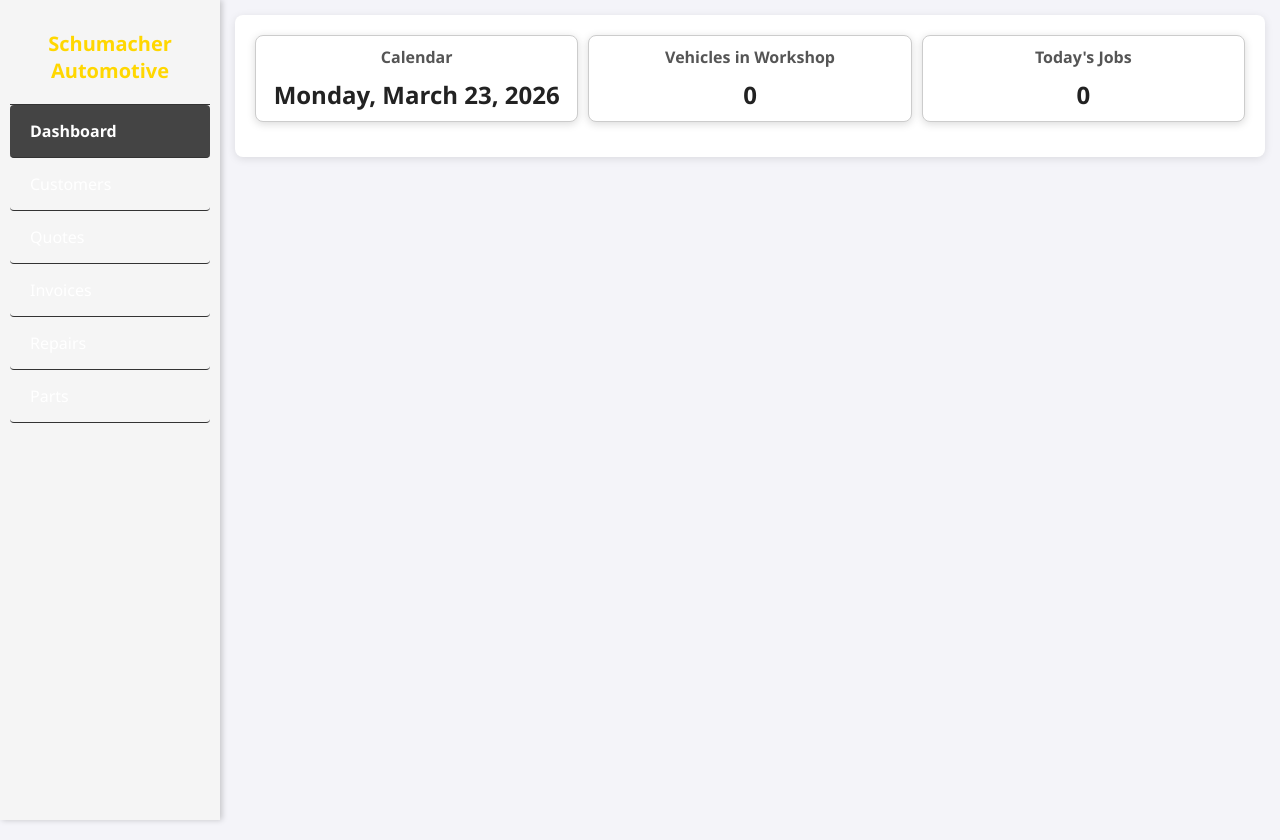
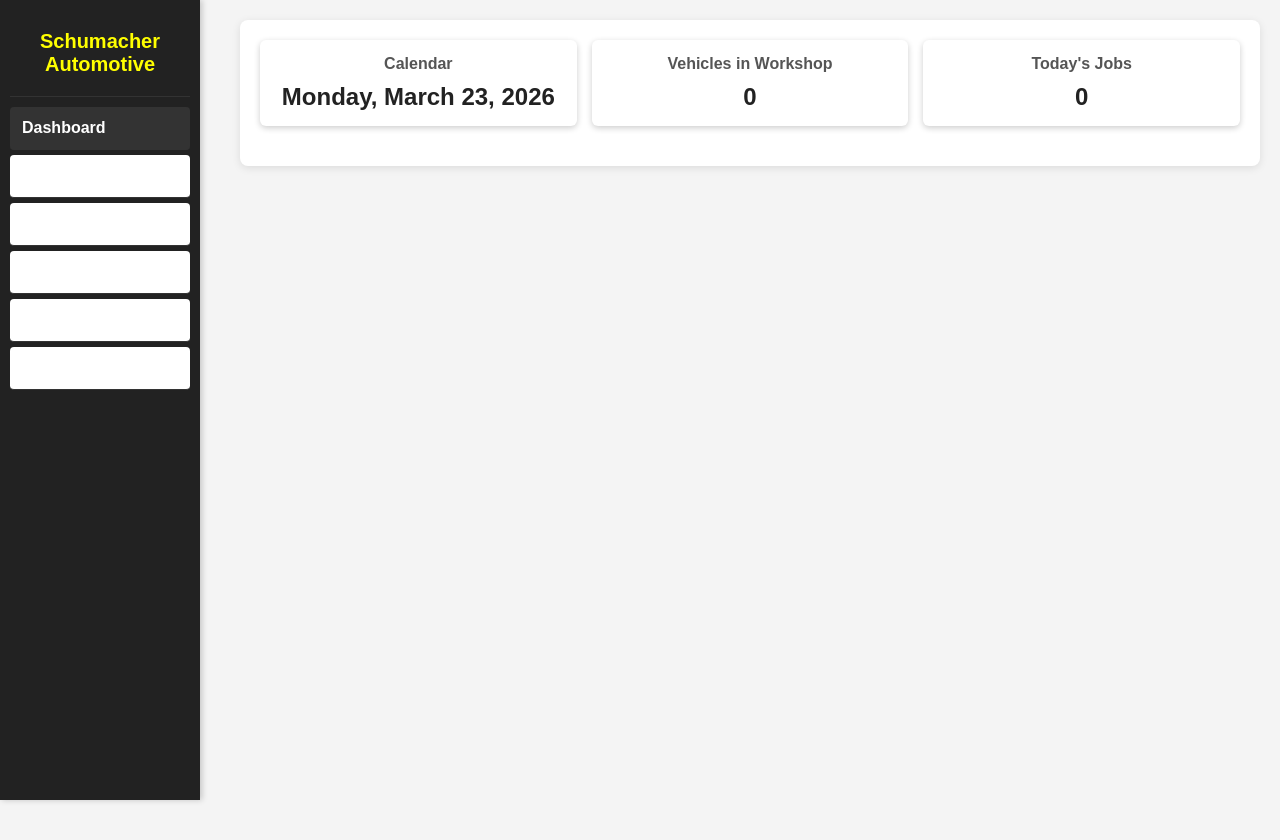
Before and after one commit to gschumacher87-art/Schumacher-Workshop, a plain HTML site: page index.html in a window 1280 px wide. Drawn offline with Linux system fonts and the light colour scheme.

Commit message:
Update index.html

```diff
--- a/index.html
+++ b/index.html
@@ -6,13 +6,77 @@
 <title>Schumacher Automotive</title>
 <link rel="stylesheet" href="styles.css">
 <style>
+  /* ===== GLOBAL ===== */
+  body {
+    margin: 0;
+    font-family: Arial, sans-serif;
+    background: #f4f4f4;
+  }
+
   .hidden { display: none; }
-  .sidebar ul li.active { font-weight: bold; cursor: pointer; }
+
+  /* ===== SIDEBAR ===== */
   .container { display: flex; }
-  .sidebar { width: 200px; background: #f5f5f5; padding: 10px; }
-  .main { flex: 1; padding: 15px; }
-  .cards { display: flex; gap: 10px; margin-bottom: 15px; }
-  .card { background: #fff; padding: 10px; border: 1px solid #ccc; flex: 1; text-align: center; cursor: pointer; }
+  .sidebar {
+    width: 200px;
+    background: #222;
+    color: #fff;
+    height: 100vh;
+    padding: 10px;
+    box-sizing: border-box;
+  }
+  .sidebar-header {
+    text-align: center;
+    font-weight: bold;
+    color: yellow;
+    margin-bottom: 10px;
+  }
+  .sidebar ul {
+    list-style: none;
+    padding: 0;
+    margin: 0;
+  }
+  .sidebar ul li {
+    padding: 12px;
+    cursor: pointer;
+    border-bottom: 1px solid #333;
+  }
+  .sidebar ul li.active {
+    background: #333;
+  }
+
+  /* ===== MAIN ===== */
+  .main {
+    flex: 1;
+    padding: 20px;
+  }
+
+  /* ===== CARDS ===== */
+  .cards {
+    display: flex;
+    gap: 15px;
+    margin-bottom: 20px;
+    flex-wrap: wrap;
+  }
+  .card {
+    flex: 1 1 150px;
+    background: #fff;
+    padding: 15px;
+    text-align: center;
+    border-radius: 6px;
+    box-shadow: 0 2px 6px rgba(0,0,0,0.2);
+    cursor: pointer;
+  }
+  .card h3 { margin: 0 0 10px 0; font-size: 16px; }
+  .card p { font-size: 24px; margin: 0; }
+
+  /* ===== SECTIONS ===== */
+  section { margin-bottom: 20px; }
+  button { cursor: pointer; padding: 8px 12px; margin-bottom: 10px; }
+
+  /* ===== LISTS ===== */
+  ul { list-style: none; padding-left: 0; }
+  ul li { background: #fff; padding: 10px; margin-bottom: 5px; border-radius: 4px; display: flex; justify-content: space-between; align-items: center; }
 </style>
 </head>
 <body>
@@ -28,14 +92,14 @@
       <li id="quotesTab">Quotes</li>
       <li id="invoicesTab">Invoices</li>
       <li id="repairsTab">Repairs</li>
-      <li id="partsTab">Parts</li> <!-- Added Parts tab -->
+      <li id="partsTab">Parts</li>
     </ul>
   </aside>
 
   <!-- ===== MAIN CONTENT ===== -->
   <main class="main">
 
-    <!-- ===== DASHBOARD SECTION ===== -->
+    <!-- DASHBOARD -->
     <section id="dashboardSection" class="section">
       <div class="cards">
         <div class="card calendar-card">
@@ -53,7 +117,7 @@
       </div>
     </section>
 
-    <!-- ===== CALENDAR SECTION ===== -->
+    <!-- CALENDAR -->
     <section id="calendarSection" class="section hidden">
       <div class="calendar-header">
         <button id="prevMonth">&lt;</button>
@@ -74,35 +138,35 @@
       <div id="bookingForm" class="hidden" style="margin-top:15px;"></div>
     </section>
 
-    <!-- ===== CUSTOMERS SECTION ===== -->
+    <!-- CUSTOMERS -->
     <section id="customersSection" class="section hidden">
       <h2>Customers</h2>
       <button id="addCustomerBtn">Add Customer</button>
       <div id="customersList"></div>
     </section>
 
-    <!-- ===== QUOTES SECTION ===== -->
+    <!-- QUOTES -->
     <section id="quotesSection" class="section hidden">
       <h2>Quotes</h2>
       <button id="addQuoteBtn">Add Quote / Repair</button>
       <div id="quotesList"></div>
     </section>
 
-    <!-- ===== INVOICES SECTION ===== -->
+    <!-- INVOICES -->
     <section id="invoicesSection" class="section hidden">
       <h2>Invoices</h2>
       <button id="addInvoiceBtn">Add Invoice</button>
       <div id="invoicesList"></div>
     </section>
 
-    <!-- ===== REPAIRS SECTION ===== -->
+    <!-- REPAIRS -->
     <section id="repairsSection" class="section hidden">
       <h2>Repair Types</h2>
       <button id="addRepairBtn">Add Repair</button>
       <ul id="repairsList"></ul>
     </section>
 
-    <!-- ===== PARTS SECTION ===== -->
+    <!-- PARTS -->
     <section id="partsSection" class="section hidden">
       <h2>Parts</h2>
       <button id="addPartBtn">Add Part</button>
@@ -113,21 +177,21 @@
 
 </div>
 
-<!-- ===== MODALS ===== -->
+<!-- MODALS -->
 <div id="bookingModal" class="hidden"></div>
 <div id="customerModal" class="hidden"></div>
 <div id="vehicleModal" class="hidden"></div>
 <div id="quoteModal" class="hidden"></div>
 <div id="invoiceModal" class="hidden"></div>
 
-<!-- ===== SCRIPTS ===== -->
+<!-- SCRIPTS -->
 <script src="apps.js"></script>
 <script src="bookings.js"></script>
 <script src="customers.js"></script>
 <script src="quotes.js"></script>
 <script src="invoices.js"></script>
 <script src="repairs.js"></script>
-<script src="parts.js"></script> <!-- Added parts.js -->
+<script src="parts.js"></script>
 
 </body>
 </html>
```
